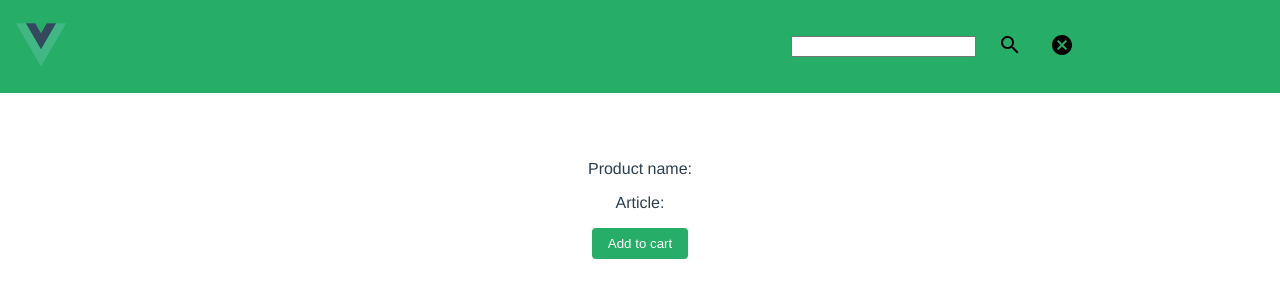
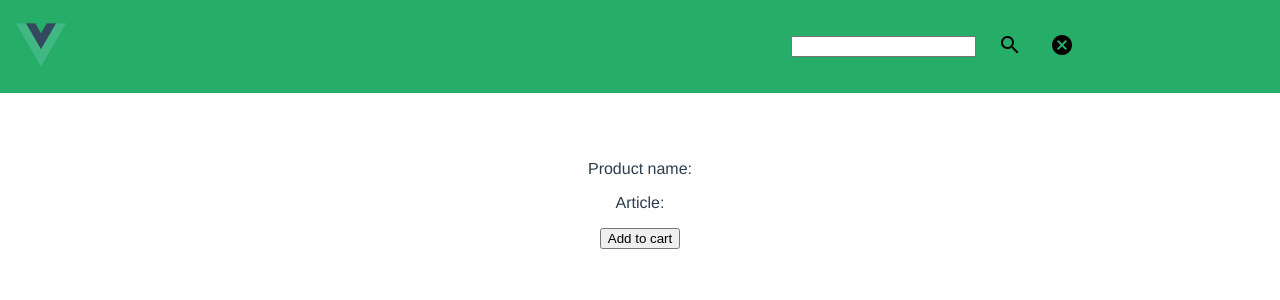
Before and after one commit to AlexHeadGU/pet-store, a Vue app: page /product in a window 1280 px wide. Shown: the top 300 px of the page. Built offline with nearby package versions, Linux system fonts and the light colour scheme; data requests are answered from the project's data file.

Commit message:
new feat

```diff
--- a/src/assets/styles/styles.scss
+++ b/src/assets/styles/styles.scss
@@ -1,10 +1 @@
 @import 'variables.scss';
-
-.btn {
-    padding: $padding $padding*2;
-    background: $green-bg;
-    color: #ffffff;
-    border: 0;
-    border-radius: $radius;
-    cursor: pointer;
-}
--- a/vue.config.js
+++ b/vue.config.js
@@ -5,5 +5,5 @@ module.exports = {
         additionalData: `@import "@/assets/styles/styles.scss";`
       }
     }
-  },
+  }
 };
```
